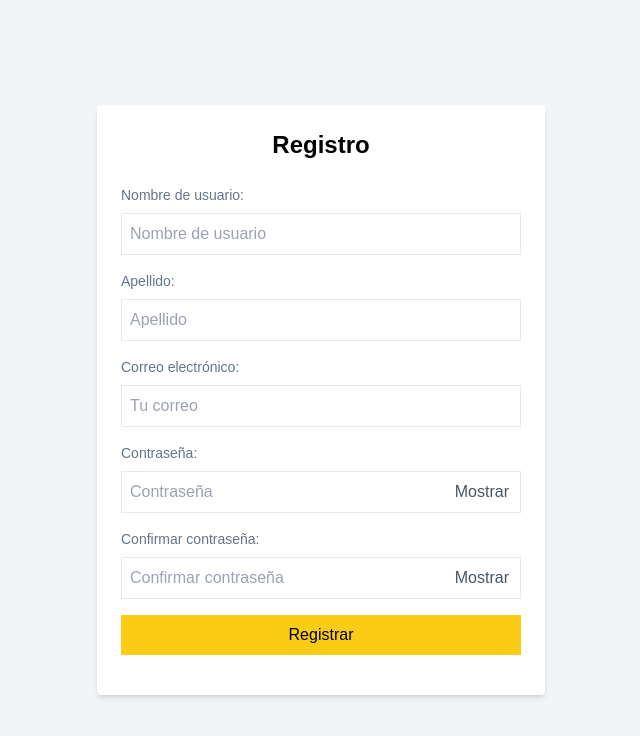
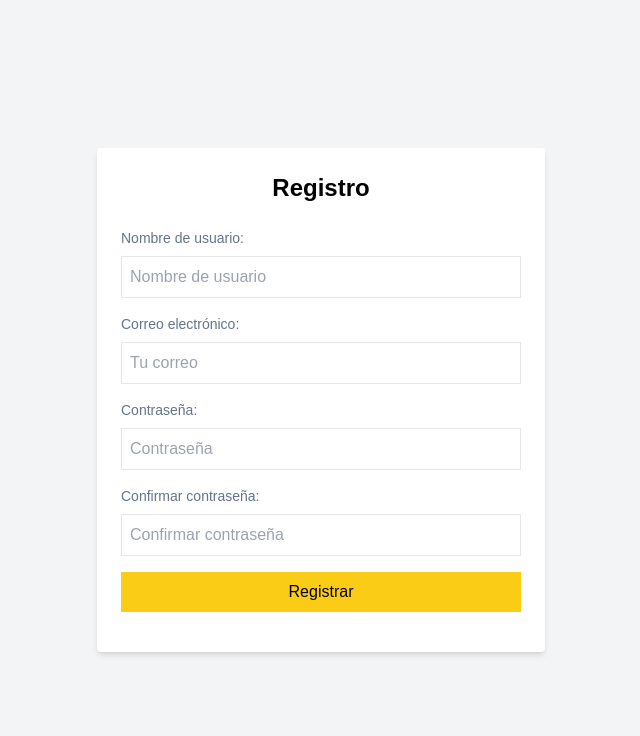
Before and after one commit to HwanPro/Vercel, a Next.js app: page /auth/register in a window 1280 px wide. Shown: the top 736 px of the page, without its empty margins (319-959 px from the left). Built offline with nearby package versions, Linux system fonts and the light colour scheme.

Commit message:
page.tsx

```diff
--- a/src/app/auth/register/page.tsx
+++ b/src/app/auth/register/page.tsx
@@ -1,12 +1,12 @@
+// /app/auth/register/page.tsx
+
 'use client';
-
 import { useForm } from 'react-hook-form';
 import { useRouter } from 'next/navigation';
 import { useState } from 'react';
 
 type RegisterData = {
   username: string;
-  lastname: string;
   email: string;
   password: string;
   confirmPassword: string;
@@ -20,8 +20,6 @@ function RegisterPage() {
   } = useForm<RegisterData>();
   const router = useRouter();
   const [error, setError] = useState('');
-  const [passwordVisible, setPasswordVisible] = useState(false);
-  const [confirmPasswordVisible, setConfirmPasswordVisible] = useState(false);
 
   const onSubmit = handleSubmit(async (data) => {
     if (data.password !== data.confirmPassword) {
@@ -33,7 +31,6 @@ function RegisterPage() {
         method: 'POST',
         body: JSON.stringify({
           username: data.username,
-          lastname: data.lastname,
           email: data.email,
           password: data.password,
         }),
@@ -52,14 +49,6 @@ function RegisterPage() {
       setError('Error en el registro, por favor inténtalo de nuevo');
     }
   });
-
-  const togglePasswordVisibility = () => {
-    setPasswordVisible(!passwordVisible);
-  };
-
-  const toggleConfirmPasswordVisibility = () => {
-    setConfirmPasswordVisible(!confirmPasswordVisible);
-  };
 
   return (
     <div className="flex items-center justify-center min-h-screen bg-gray-100">
@@ -81,19 +70,6 @@ function RegisterPage() {
         />
         {errors.username && <span className="text-red-500 text-xs">{errors.username.message}</span>}
 
-        <label htmlFor="lastname" className="text-slate-500 mb-2 block text-sm">
-          Apellido:
-        </label>
-        <input
-          type="text"
-          {...register('lastname', {
-            required: { value: true, message: 'El apellido es obligatorio' },
-          })}
-          className="border p-2 w-full mb-4 text-gray-800"
-          placeholder="Apellido"
-        />
-        {errors.lastname && <span className="text-red-500 text-xs">{errors.lastname.message}</span>}
-
         <label htmlFor="email" className="text-slate-500 mb-2 block text-sm">
           Correo electrónico:
         </label>
@@ -110,45 +86,27 @@ function RegisterPage() {
         <label htmlFor="password" className="text-slate-500 mb-2 block text-sm">
           Contraseña:
         </label>
-        <div className="relative mb-4">
         <input
-            type={passwordVisible ? 'text' : 'password'}
+          type="password"
           {...register('password', {
             required: { value: true, message: 'La contraseña es obligatoria' },
           })}
-            className="border p-2 w-full text-gray-800"
+          className="border p-2 w-full mb-4 text-gray-800"
           placeholder="Contraseña"
         />
-          <button
-            type="button"
-            onClick={togglePasswordVisibility}
-            className="absolute inset-y-0 right-0 px-3 text-gray-600"
-          >
-            {passwordVisible ? 'Ocultar' : 'Mostrar'}
-          </button>
-        </div>
         {errors.password && <span className="text-red-500 text-xs">{errors.password.message}</span>}
 
         <label htmlFor="confirmPassword" className="text-slate-500 mb-2 block text-sm">
           Confirmar contraseña:
         </label>
-        <div className="relative mb-4">
         <input
-            type={confirmPasswordVisible ? 'text' : 'password'}
+          type="password"
           {...register('confirmPassword', {
             required: { value: true, message: 'Es obligatorio confirmar la contraseña' },
           })}
-            className="border p-2 w-full text-gray-800"
+          className="border p-2 w-full mb-4 text-gray-800"
           placeholder="Confirmar contraseña"
         />
-          <button
-            type="button"
-            onClick={toggleConfirmPasswordVisibility}
-            className="absolute inset-y-0 right-0 px-3 text-gray-600"
-          >
-            {confirmPasswordVisible ? 'Ocultar' : 'Mostrar'}
-          </button>
-        </div>
         {errors.confirmPassword && (
           <span className="text-red-500 text-xs">{errors.confirmPassword.message}</span>
         )}
```
Lines whose indentation alone changed are shown as unchanged.
